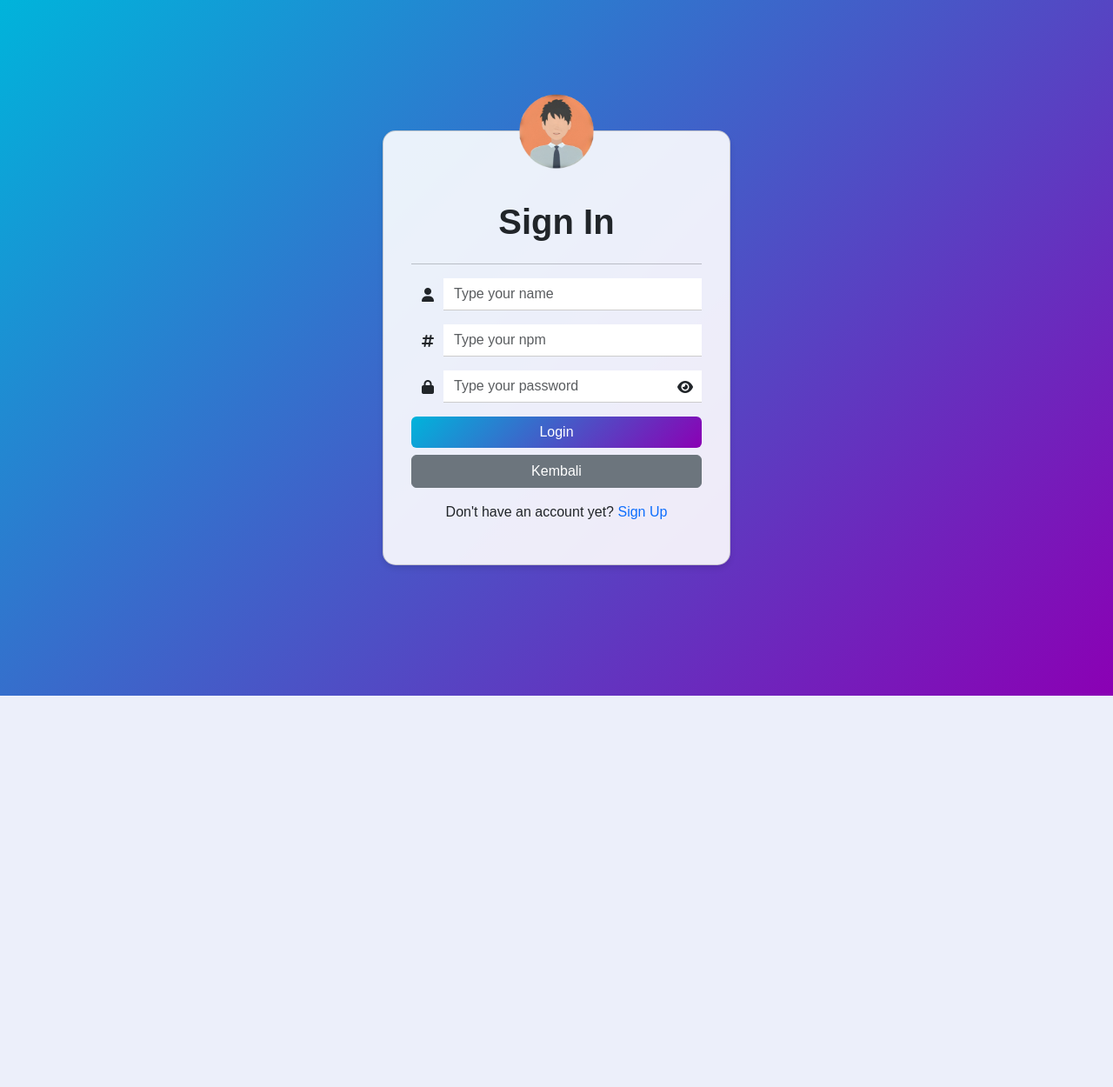
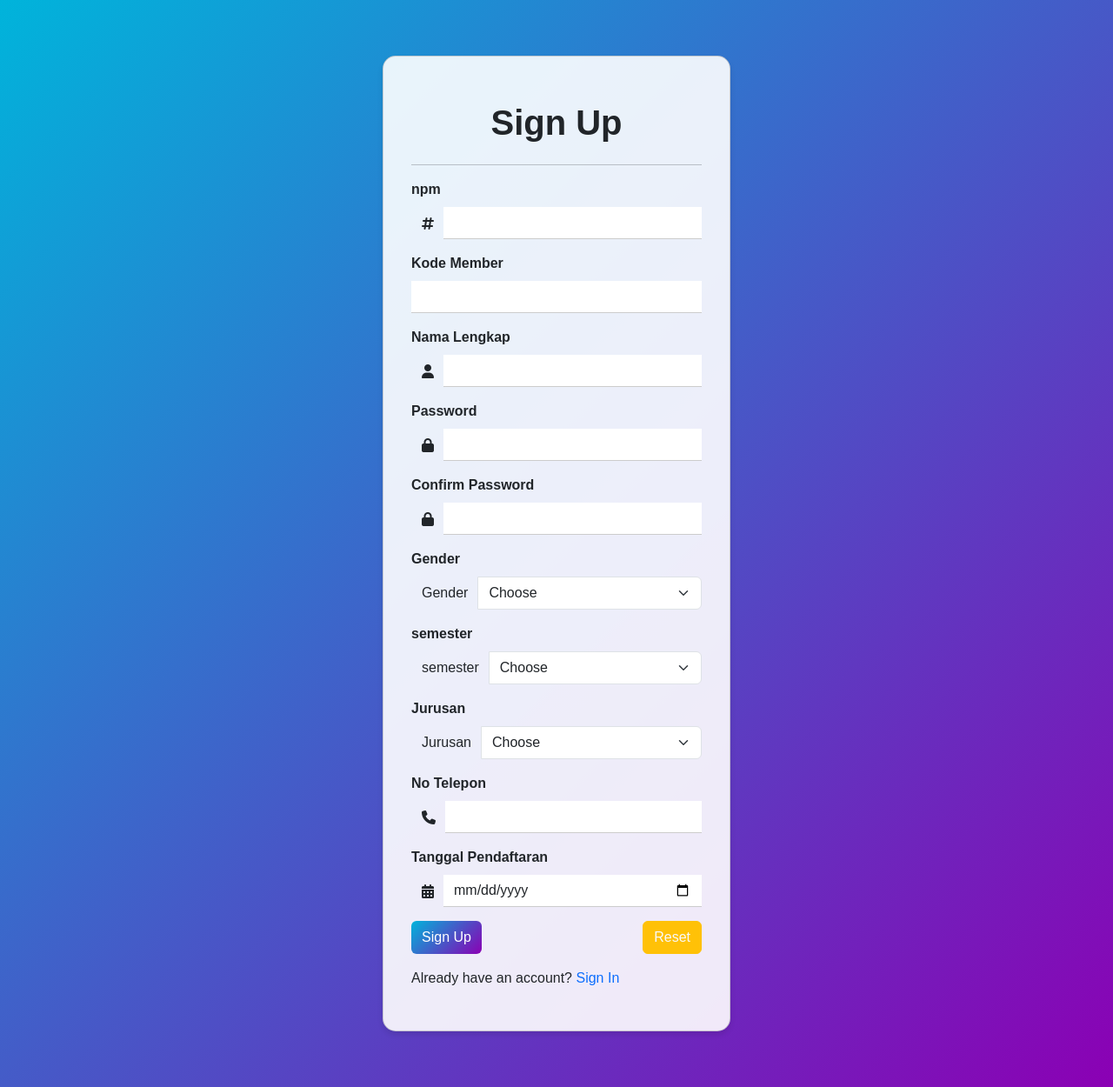
Before and after one commit to mars050504/perpustakaan, a PHP site: page /sign/admin/sign_in.php in a window 1280 px wide. Shown: the whole page at 87% size. Before the commit the page ends 800 px from the top, so only its background shows below. Run offline with PHP 8.4, Linux system fonts and the light colour scheme; some libraries are stand-ins or nearby versions.

Commit message:
Update sign_in.php

```diff
--- a/uasweb/sign/admin/sign_in.php
+++ b/uasweb/sign/admin/sign_in.php
@@ -1,46 +1,27 @@
 <?php
-session_start();
-
-if (isset($_SESSION["signIn"])) {
-    header("Location: ../../DashboardMember/dashboardMember.php");
-    exit;
-}
-
-require "../../loginSystem/connect.php";
-
-if (isset($_POST["signIn"])) {
-    $nama = strtolower($_POST["nama"]);
-    $npm = $_POST["npm"];
-    $password = $_POST["password"];
-
-    $result = mysqli_query($connect, "SELECT * FROM member WHERE nama = '$nama' AND npm = $npm");
-
-    if (mysqli_num_rows($result) === 1) {
-        $pw = mysqli_fetch_assoc($result);
-        if (password_verify($password, $pw["password"])) {
-            $_SESSION["signIn"] = true;
-            $_SESSION["member"]["nama"] = $nama;
-            $_SESSION["member"]["npm"] = $npm;
-            header("Location: ../../DashboardMember/dashboardMember.php");
-            exit;
+if(isset($_POST["signUp"]) ) {
+  if(signUp($_POST) > 0) {
+    echo "<script>
+    alert('Sign Up berhasil!')
+    </script>";
+  } else {
+    echo "<script>
+    alert('Sign Up gagal!')
+    </script>";
   }
 }
-    $error = true;
-}
 ?>
-
 <!DOCTYPE html>
 <html lang="en">
 <head>
-    <meta charset="UTF-8">
-    <meta name="viewport" content="width=device-width, initial-scale=1.0">
-    <link href="https://cdn.jsdelivr.net/npm/bootstrap@5.3.2/dist/css/bootstrap.min.css" rel="stylesheet">
+  <meta charset="utf-8">
+  <meta name="viewport" content="width=device-width, initial-scale=1">
+  <link href="https://cdn.jsdelivr.net/npm/bootstrap@5.3.2/dist/css/bootstrap.min.css" rel="stylesheet" integrity="sha384-T3c6CoIi6uLrA9TneNEoa7RxnatzjcDSCmG1MXxSR1GAsXEV/Dwwykc2MPK8M2HN" crossorigin="anonymous">
   <script src="https://kit.fontawesome.com/de8de52639.js" crossorigin="anonymous"></script>
-    <title>Sign In || Member</title>
+  <title>Sign Up || Member</title>
   <style>
     body {
       background: linear-gradient(135deg, #00B4DB, #8B00B4);
-            height: 100vh;
       display: flex;
       justify-content: center;
       align-items: center;
@@ -50,10 +31,13 @@ if (isset($_POST["signIn"])) {
     .card {
       border-radius: 15px;
       padding: 2rem;
+      padding-top: 0.25rem;
       background: rgba(255, 255, 255, 0.9);
       box-shadow: 0 4px 6px rgba(0, 0, 0, 0.1);
       width: 100%;
       max-width: 400px;
+      margin-top: 5%; /* Tambahkan jarak 50px di atas kartu */
+      margin-bottom: 5%;
     }
     .input-group-text {
       background-color: transparent;
@@ -75,85 +59,154 @@ if (isset($_POST["signIn"])) {
     .btn-primary:hover {
       background: linear-gradient(135deg, #8B00B4, #00B4DB);
     }
-        .fa-eye, .fa-eye-slash {
-            cursor: pointer;
-            position: absolute;
-            top: 50%;
-            right: 10px;
+    .form-label {
+      font-weight: bold;
+    }
+    .position-absolute {
       transform: translateY(-50%);
     }
   </style>
 </head>
 <body>
-    <div class="card">
-        <div class="position-absolute top-0 start-50 translate-middle">
-            <img src="../../assets/memberLogo.png" alt="memberLogo" width="85px">
-        </div>
-        <h1 class="pt-5 text-center fw-bold">Sign In</h1>
+  <div class="card p-8 mt-10">
+    <h1 class="pt-5 text-center fw-bold">Sign Up</h1>
     <hr>
     <form action="" method="post" class="needs-validation" novalidate>
       <div class="mb-3">
+        <label for="validationCustom01" class="form-label">npm</label>
         <div class="input-group">
-                    <span class="input-group-text"><i class="fa-solid fa-user"></i></span>
-                    <input type="text" class="form-control" name="nama" placeholder="Type your name" required>
+          <span class="input-group-text"><i class="fa-solid fa-hashtag"></i></span>
+          <input type="number" class="form-control" name="npm" id="validationCustom01" required>
           <div class="invalid-feedback">
-                        Masukkan nama anda!
+            npm wajib diisi!
           </div>
         </div>
       </div>
       <div class="mb-3">
+        <label for="validationCustom01" class="form-label">Kode Member</label>
         <div class="input-group">
-                    <span class="input-group-text"><i class="fa-solid fa-hashtag"></i></span>
-                    <input type="number" class="form-control" name="npm" placeholder="Type your npm" required>
+          <input type="text" class="form-control" name="kode_member" id="validationCustom01" required>
           <div class="invalid-feedback">
-                        Masukkan npm anda!
+            Kode member wajib diisi!
           </div>
         </div>
       </div>
-            <div class="mb-3 position-relative">
+      <div class="mb-3">
+        <label for="validationCustom02" class="form-label">Nama Lengkap</label>
         <div class="input-group">
-                    <span class="input-group-text"><i class="fa-solid fa-lock"></i></span>
-                    <input type="password" class="form-control" id="password" name="password" placeholder="Type your password" required>
-                    <i class="fa-solid fa-eye" id="togglePassword"></i>
+          <span class="input-group-text"><i class="fa-solid fa-user"></i></span>
+          <input type="text" class="form-control" id="validationCustom02" name="nama" required>
           <div class="invalid-feedback">
-                        Masukkan Password anda!
+            Nama wajib diisi!
           </div>
         </div>
       </div>
-            <button type="submit" class="btn btn-primary w-100 mb-2" name="signIn">Login</button>
-            <a href="../link_login.html" class="btn btn-secondary w-100">Kembali</a>
+      <div class="mb-3">
+        <label for="validationCustom02" class="form-label">Password</label>
+        <div class="input-group">
+          <span class="input-group-text"><i class="fa-solid fa-lock"></i></span>
+          <input type="password" class="form-control" id="validationCustom02" name="password" required>
+          <div class="invalid-feedback">
+            Password wajib diisi!
+          </div>
+        </div>
+      </div>
+      <div class="mb-3">
+        <label for="validationCustom02" class="form-label">Confirm Password</label>
+        <div class="input-group">
+          <span class="input-group-text"><i class="fa-solid fa-lock"></i></span>
+          <input type="password" class="form-control" id="validationCustom02" name="confirmPw" required>
+          <div class="invalid-feedback">
+            Konfirmasi password wajib diisi!
+          </div>
+        </div>
+      </div>
+      <div class="mb-3">
+        <label for="inputGroupSelect01" class="form-label">Gender</label>
+        <div class="input-group">
+          <label class="input-group-text" for="inputGroupSelect01">Gender</label>
+          <select class="form-select" id="inputGroupSelect01" name="jenis_kelamin">
+            <option selected>Choose</option>
+            <option value="Laki laki">Laki laki</option>
+            <option value="Perempuan">Perempuan</option>
+          </select>
+        </div>
+      </div>
+      <div class="mb-3">
+        <label for="inputGroupSelect01" class="form-label">semester</label>
+        <div class="input-group">
+          <label class="input-group-text" for="inputGroupSelect01">semester</label>
+          <select class="form-select" id="inputGroupSelect01" name="semester">
+            <option selected>Choose</option>
+            <option value="X">X</option>
+            <option value="XI">XI</option>
+            <option value="XII">XII</option>
+            <option value="XIII">XIII</option>
+          </select>
+        </div>
+      </div>
+      <div class="mb-3">
+        <label for="inputGroupSelect01" class="form-label">Jurusan</label>
+        <div class="input-group">
+          <label class="input-group-text" for="inputGroupSelect01">Jurusan</label>
+          <select class="form-select" id="inputGroupSelect01" name="jurusan">
+            <option selected>Choose</option>
+            <option value="Desain Gambar Mesin">Desain Gambar Mesin</option>
+            <option value="Teknik Pemesinan">Teknik Pemesinan</option>
+            <option value="Teknik Otomotif">Teknik Otomotif</option>
+            <option value="Desain Pemodelan Informasi Bangunan">Desain Pemodelan Informasi Bangunan</option>
+            <option value="Teknik Konstruksi Perumahan">Teknik Konstruksi Perumahan</option>
+            <option value="Teknik Tenaga Listrik">Teknik Tenaga Listrik</option>
+            <option value="Teknik Instalasi Tenaga Listrik">Teknik Instalasi Tenaga Listrik</option>
+            <option value="Teknik Komputer Jaringan">Teknik Komputer Jaringan</option>
+            <option value="Sistem Informatika Jaringan dan Aplikasi">Sistem Informatika Jaringan dan Aplikasi</option>
+            <option value="Rekayasa Perangkat Lunak">Rekayasa Perangkat Lunak</option>
+            <option value="Desain Komunikasi Visual">Desain Komunikasi Visual</option>
+          </select>
+        </div>
+      </div>
+      <div class="mb-3">
+        <label for="validationCustom01" class="form-label">No Telepon</label>
+        <div class="input-group">
+          <span class="input-group-text"><i class="fa-solid fa-phone"></i></span>
+          <input type="number" class="form-control" name="no_tlp" id="validationCustom01" required>
+          <div class="invalid-feedback">
+            No telepon wajib diisi!
+          </div>
+        </div>
+      </div>
+      <div class="mb-3">
+        <label for="validationCustom01" class="form-label">Tanggal Pendaftaran</label>
+        <div class="input-group">
+          <span class="input-group-text"><i class="fa-solid fa-calendar-days"></i></span>
+          <input type="date" class="form-control" name="tgl_pendaftaran" id="validationCustom01" required>
+          <div class="invalid-feedback">
+            Tanggal pendaftaran wajib diisi!
+          </div>
+        </div>
+      </div>
+      <div class="d-flex justify-content-between mb-3">
+        <button class="btn btn-primary" type="submit" name="signUp">Sign Up</button>
+        <input type="reset" class="btn btn-warning text-light" value="Reset">
+      </div>
+      <p>Already have an account? <a href="sign_in.php" class="text-decoration-none text-primary">Sign In</a></p>
     </form>
-        <?php if (isset($error)) : ?>
-            <div class="alert alert-danger mt-2" role="alert">Nama atau npm atau Password tidak sesuai!</div>
-        <?php endif; ?>
-        <p class="text-center mt-3">Don't have an account yet? <a href="sign_up.php" class="text-decoration-none text-primary">Sign Up</a></p>
   </div>
-
 <script>
   (() => {
     'use strict'
-
     const forms = document.querySelectorAll('.needs-validation')
-
     Array.from(forms).forEach(form => {
       form.addEventListener('submit', event => {
         if (!form.checkValidity()) {
           event.preventDefault()
           event.stopPropagation()
         }
-
         form.classList.add('was-validated')
       }, false)
     })
   })()
-
-        document.getElementById('togglePassword').addEventListener('click', function () {
-            const password = document.getElementById('password');
-            const type = password.getAttribute('type') === 'password' ? 'text' : 'password';
-            password.setAttribute('type', type);
-            this.classList.toggle('fa-eye-slash');
-        });
 </script>
-    <script src="https://cdn.jsdelivr.net/npm/bootstrap@5.3.2/dist/js/bootstrap.bundle.min.js"></script>
+<script src="https://cdn.jsdelivr.net/npm/bootstrap@5.3.2/dist/js/bootstrap.bundle.min.js" integrity="sha384-C6RzsynM9kWDrMNeT87bh95OGNyZPhcTNXj1NW7RuBCsyN/o0jlpcV8Qyq46cDfL" crossorigin="anonymous"></script>
 </body>
 </html>
```
Lines whose indentation alone changed are shown as unchanged.
